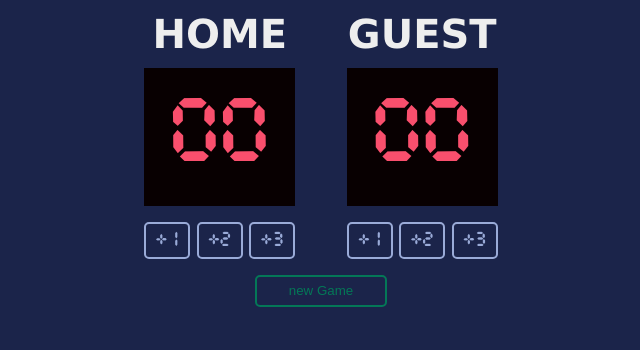
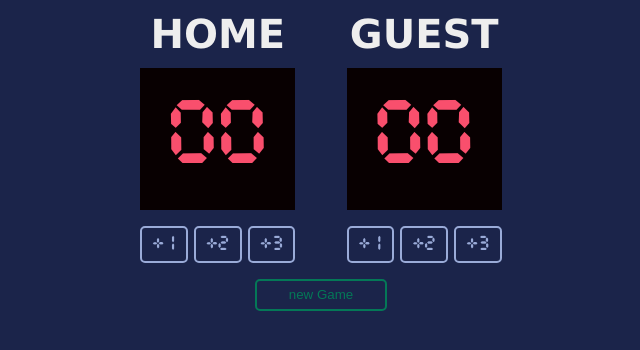
Before and after one commit to aondodawid/Basketball-Scoreboard, a plain HTML site: page index.html in a window 1280 px wide. Shown: the full height of the page, 319-959 px from the left. Drawn offline with Linux system fonts and the light colour scheme.

Commit message:
Change name of class

```diff
--- a/index.html
+++ b/index.html
@@ -16,7 +16,7 @@
           <div class="container">
             <div class="content">
               <h3>HOME</h3>
-              <div class="scores scores--home">00</div>
+              <div class="scores__board scores--home">00</div>
               <div class="scores__buttons">
                 <button
                   type="button"
@@ -47,7 +47,7 @@
             </div>
             <div class="content">
               <h3>GUEST</h3>
-              <div class="scores scores--guest">00</div>
+              <div class="scores__board scores--guest">00</div>
               <div class="scores__buttons">
                 <button
                   type="button"
--- a/style.css
+++ b/style.css
@@ -47,7 +47,7 @@
   margin-left: 4vw;
 }
 
-.scores {
+.scores__board {
   background-color: #080001;
   color: #F94F6D;
   font-family: 'Cursed Timer ULiL';
@@ -56,6 +56,7 @@
   font-size: 5rem;
   padding: 2vw 2vw;
   text-align: center;
+  border: 2px solid #080001;
 }
 
 .scores__buttons {
@@ -78,7 +79,6 @@
   font-family: 'Cursed Timer ULiL';
   font-weight: 400;
   font-size: 1.125rem;
-  /* line-height: 4.5vw; */
   text-align: center;
   flex: 1;
   padding: 0.5vw 0;
```
